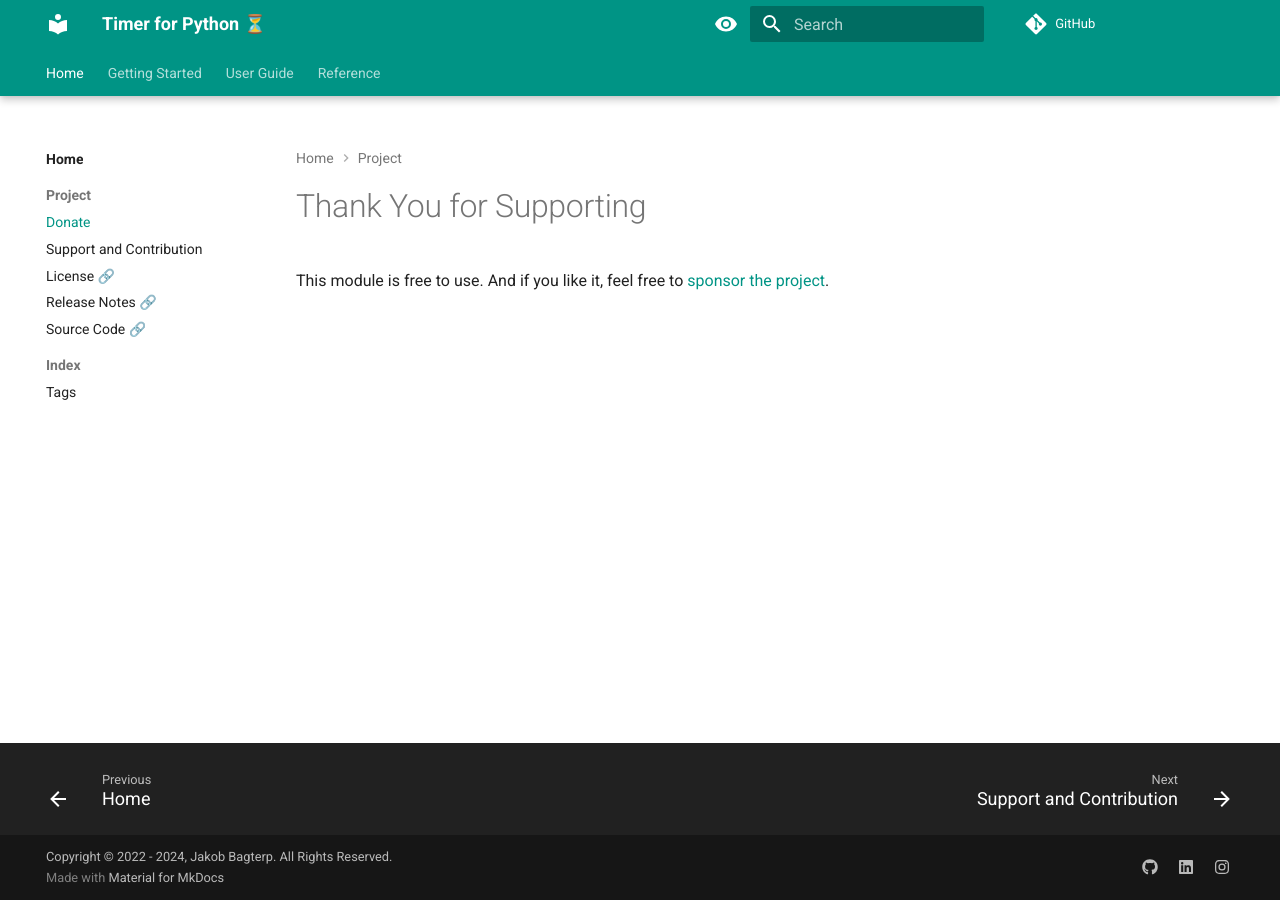
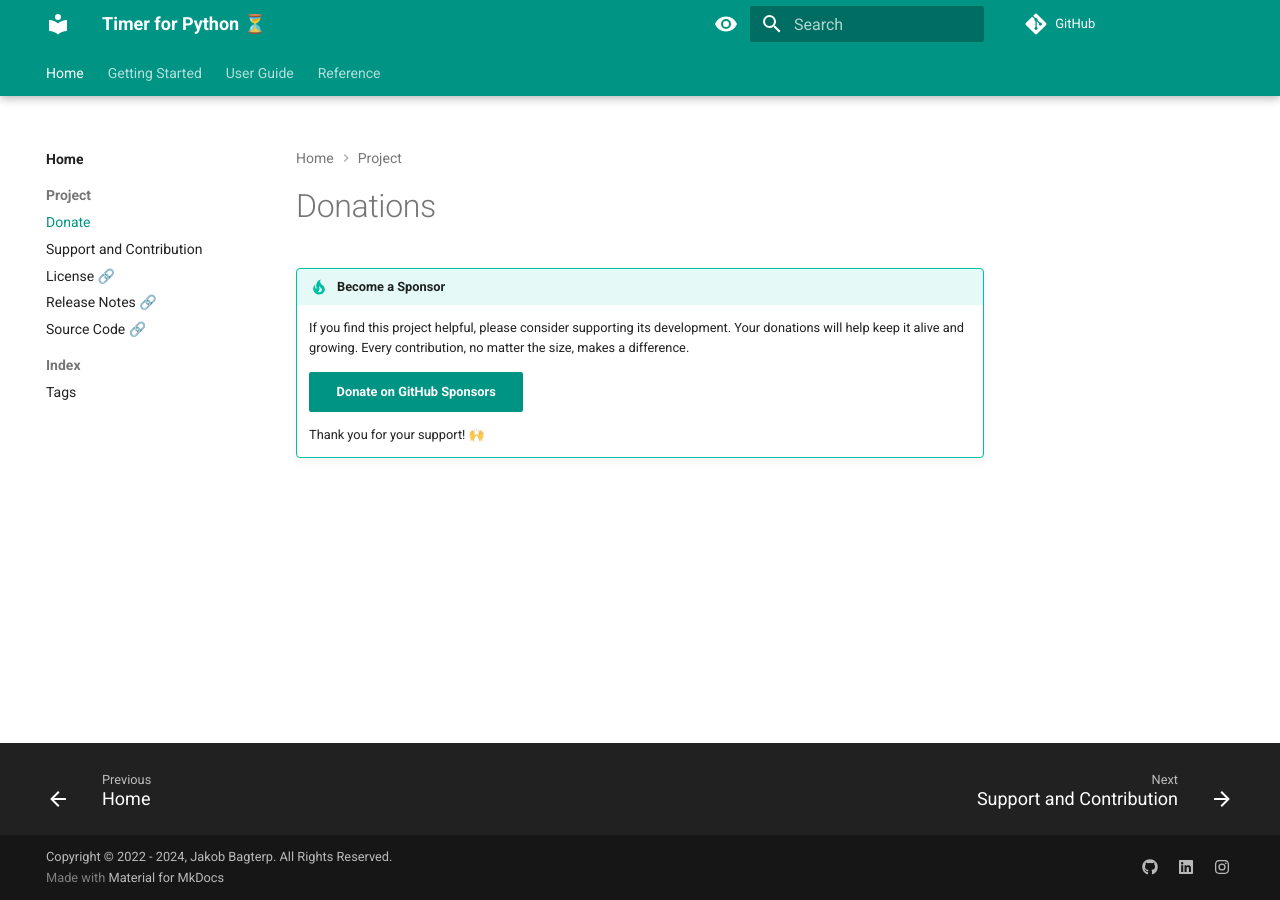
Before and after one commit to jakob-bagterp/timer-for-python, an MkDocs documentation site: the page built from docs/project/donate.md, in a window 1280 px wide. Built offline with MkDocs 1.6.1 and Material for MkDocs 9.7.7, drawn with Linux system fonts in a browser that asks for light colours; comment, search, counter and statistics services are not loaded; the version menu is left out.

Commit message:
Added sponsor info box on main landing pages.

```diff
--- a/docs/project/donate.md
+++ b/docs/project/donate.md
@@ -1,2 +1,8 @@
-# Thank You for Supporting
-This module is free to use. And if you like it, feel free to [sponsor the project](https://github.com/sponsors/jakob-bagterp).
+# Donations
+
+!!! tip "Become a Sponsor"
+    If you find this project helpful, please consider supporting its development. Your donations will help keep it alive and growing. Every contribution, no matter the size, makes a difference.
+
+    [Donate on GitHub Sponsors](https://github.com/sponsors/jakob-bagterp){ .md-button .md-button--primary }
+
+    Thank you for your support! 🙌
```
Also changed, not shown: docs/getting-started/index.md (+7 -0 lines), docs/index.md (+8 -0 lines).
